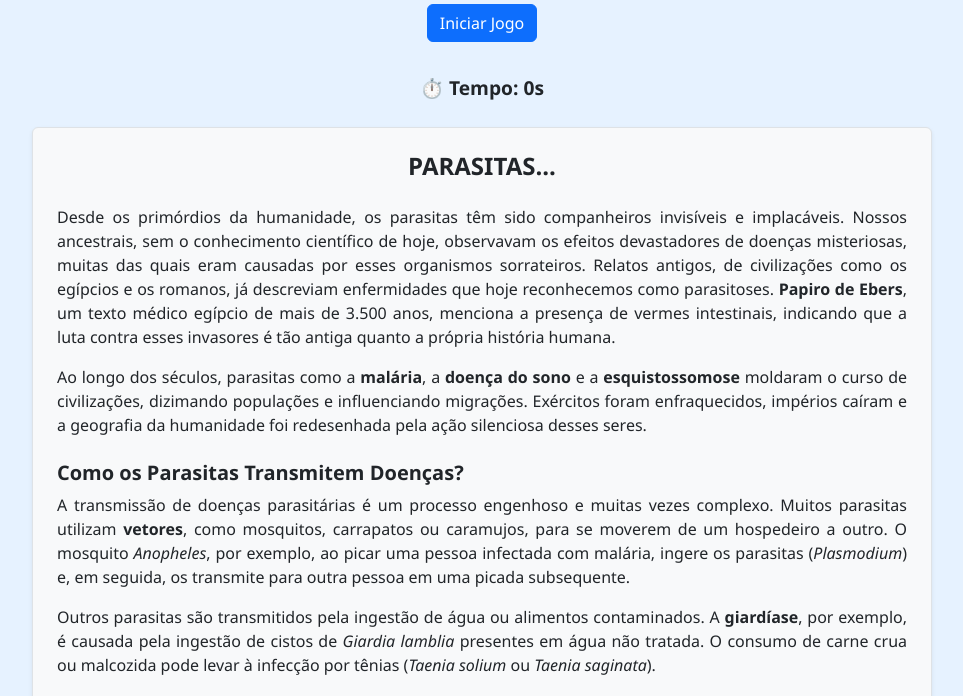
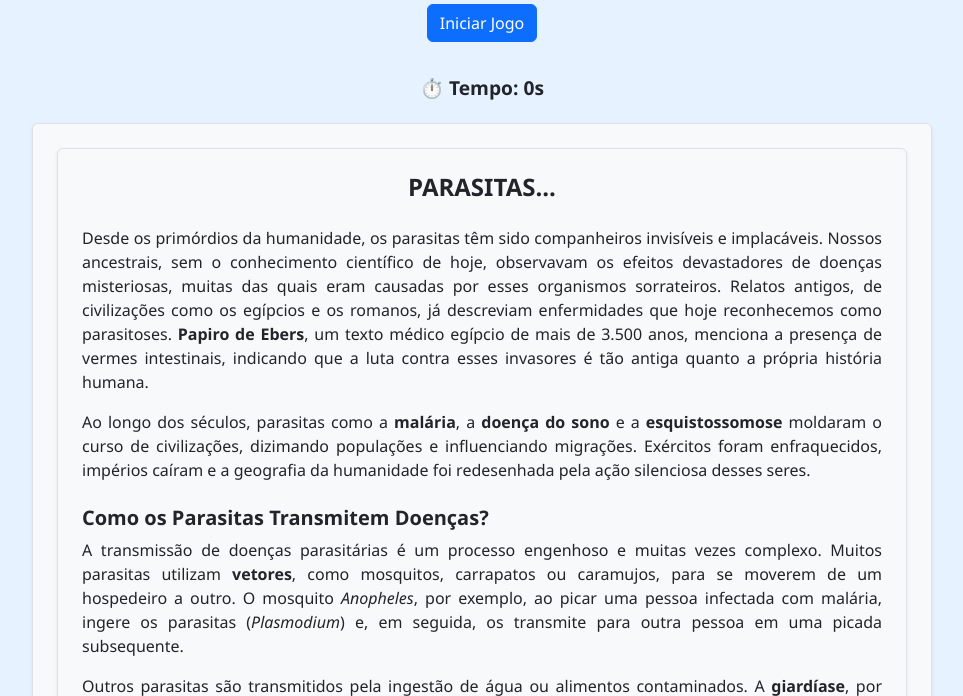
Before and after one commit to joao-silva131/ca-adores-de-parasitas, a plain HTML site: page index.html in a window 1280 px wide. Shown: the part 58-754 px from the top of the page, without its empty margins (158-1121 px from the left). Drawn offline with nearby package versions, Linux system fonts and the light colour scheme.

Commit message:
Update index.html

```diff
--- a/index.html
+++ b/index.html
@@ -114,8 +114,7 @@
   <h2>🪱 Jogo da Memória: caçadores de parasitas 🪰</h2>
   <button id="startBtn" class="btn btn-primary mb-3">Iniciar Jogo</button>
   <div id="timer">⏱️ Tempo: 0s</div>
-
-   <div id="introText" class="d-flex justify-content-center mt-4">
+ <div id="introText" class="bg-light shadow-sm p-4 rounded border">
   <div class="bg-light shadow-sm p-4 rounded border" style="max-width: 900px; text-align: justify;">
     <h4 class="fw-bold text-center mb-4">PARASITAS...</h4>
 
```
